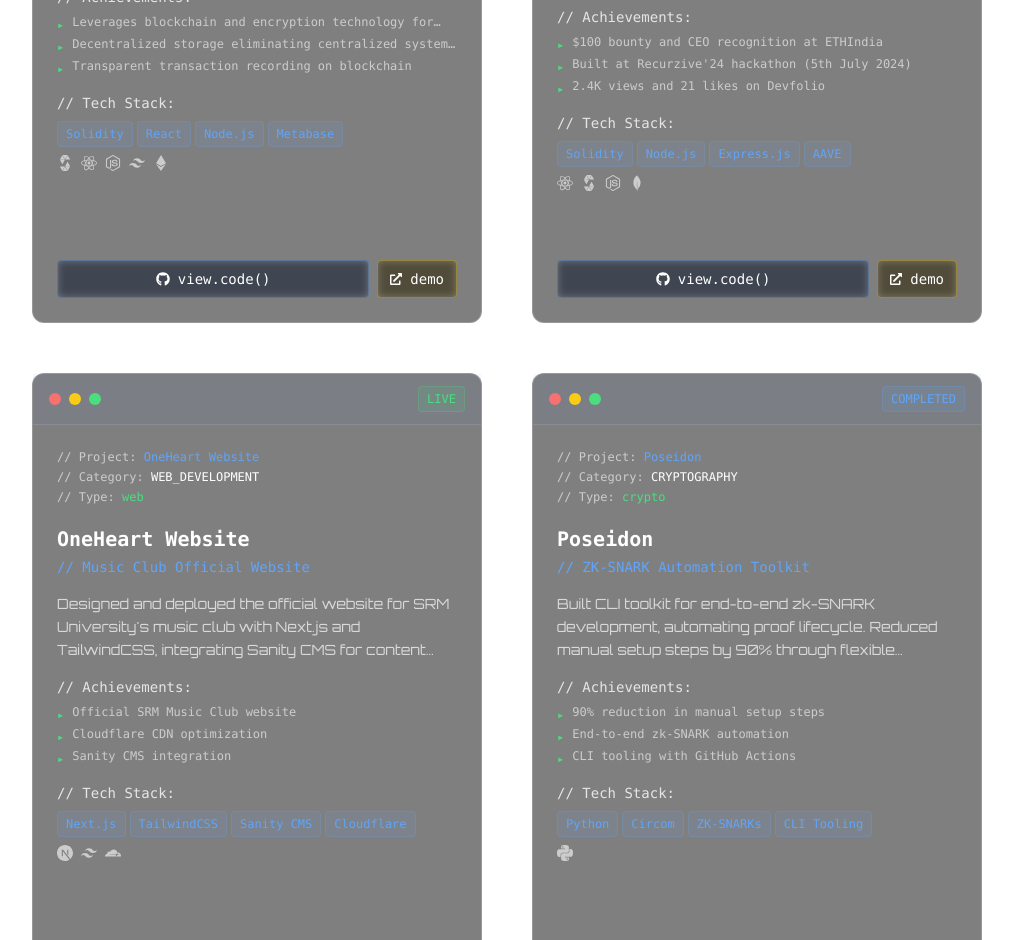
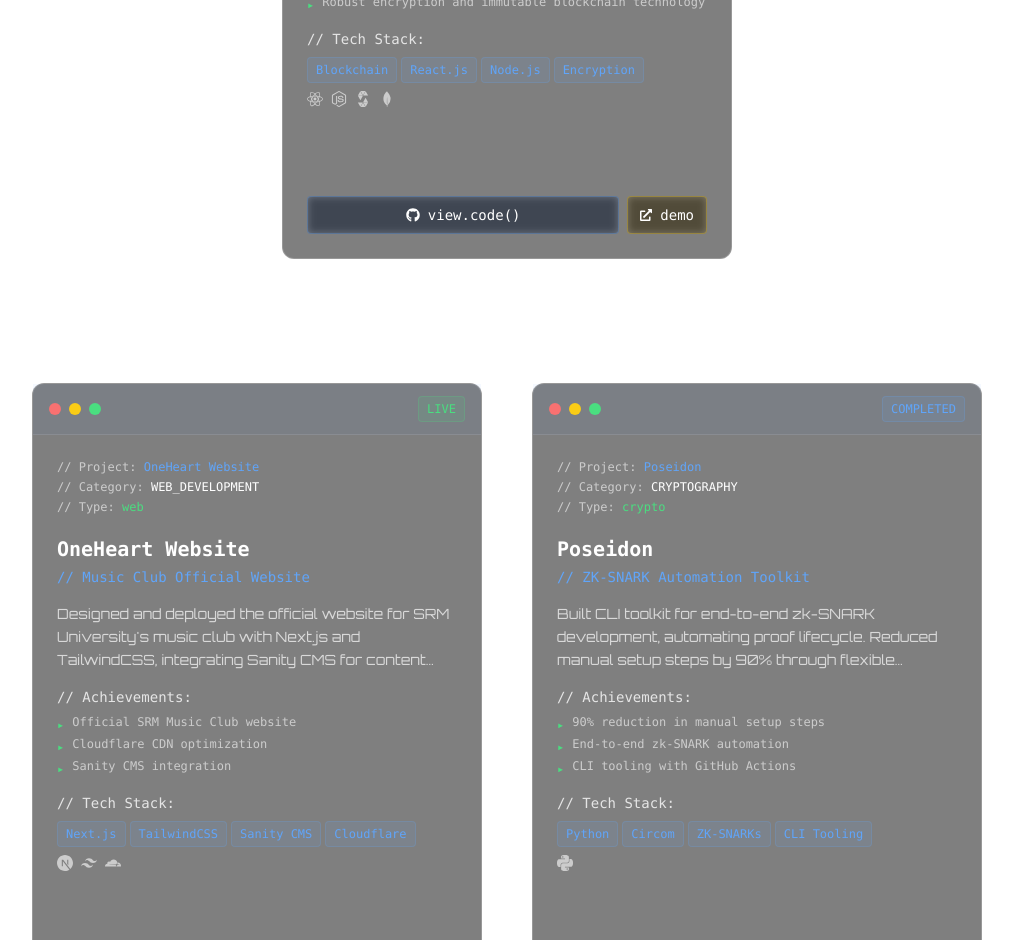
Before and after one commit to dave1725/readme, a Next.js app: page /projects in a window 1280 px wide. Shown: the part 1860-2800 px from the top of the page, without its empty margins (133-1146 px from the left). Built offline with nearby package versions, Linux system fonts and the light colour scheme.

Commit message:
docs(projects): update featured projects

```diff
--- a/app/projects/page.jsx
+++ b/app/projects/page.jsx
@@ -6,7 +6,7 @@
 const projectStats = [
   {
     icon: FaCode,
-    number: "6+",
+    number: "7+",
     label: "projects.total",
     color: "text-blue-400",
     bgColor: "bg-blue-500/10",
@@ -93,6 +93,34 @@
   },
   {
     id: 3,
+    title: "Rakshak",
+    subtitle: "// Advanced Healthcare Data Security Platform",
+    category: "HEALTHCARE",
+    status: "AWARD_WINNING",
+    description: "Transforming healthcare data security: Blockchain and encryption ensure integrity. Access revocation, Digilocker-style storage assure privacy. Effortless file exchange with our intuitive healthbot. Combines cutting-edge blockchain technology and advanced encryption algorithms to offer unparalleled security for medical file exchange and storage.",
+    achievements: [
+      "Winner at Hackspiration'2024",
+      "Unparalleled security for medical file exchange",
+      "Robust encryption and immutable blockchain technology",
+      "Access revocation capability for enhanced control",
+      "Digilocker-style secure storage infrastructure",
+      "Dedicated healthbot interface for intuitive management",
+      "Compliance with regulatory requirements"
+    ],
+    technologies: ["Blockchain", "React.js", "Node.js", "Encryption", "Smart Contracts", "Healthcare APIs"],
+    techIcons: [SiReact, SiNodedotjs, SiSolidity, SiMongodb],
+    githubLink: "https://github.com/nishant-Tiwari24/rakshak",
+    liveLink: "https://devfolio.co/projects/rakshak-ba2a",
+    featured: true,
+    type: "blockchain",
+    hackathon: "Hackspiration'2024",
+    views: "602",
+    likes: "9"
+  },
+];
+
+const allProjectData = [{
+    id: 4,
     title: "OneHeart Website",
     subtitle: "// Music Club Official Website",
     category: "WEB_DEVELOPMENT",
@@ -112,7 +140,7 @@
     type: "web"
   },
   {
-    id: 4,
+    id: 5,
     title: "Poseidon",
     subtitle: "// ZK-SNARK Automation Toolkit",
     category: "CRYPTOGRAPHY",
@@ -132,7 +160,7 @@
     type: "crypto"
   },
   {
-    id: 5,
+    id: 6,
     title: "PegasusX",
     subtitle: "// Penetration Testing Toolkit",
     category: "CYBERSECURITY",
@@ -152,7 +180,7 @@
     type: "security"
   },
   {
-    id: 6,
+    id: 7,
     title: "Heracles",
     subtitle: "// PC Maintenance Application",
     category: "DESKTOP_APP",
@@ -259,7 +287,7 @@
             {"// All Projects"}
           </h3>
           <div className="flex flex-row gap-[50px] flex-wrap justify-center max-w-7xl">
-            {projectData.map((project, index) => (
+            {allProjectData.map((project, index) => (
               <ProjectCard key={project.id} project={project} index={index} />
             ))}
           </div>
```
